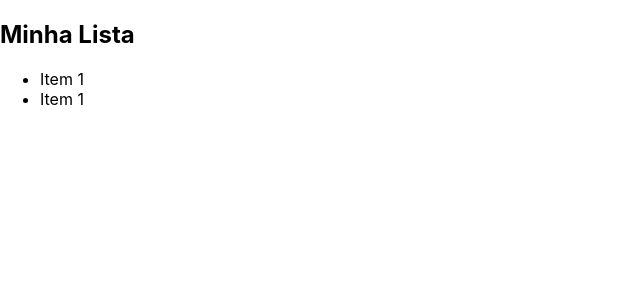
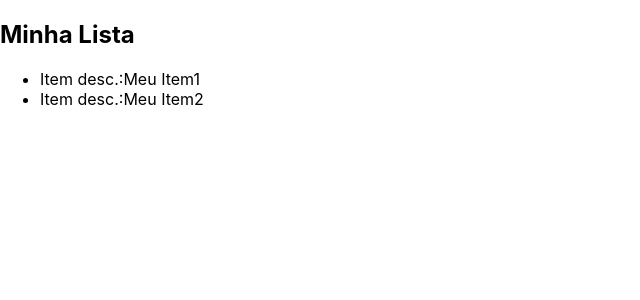
Before and after one commit to leocassiosilva/django-com-react-js, a React (Create React App) app in the folder frontend/: page / in a window 1280 px wide. Shown: the top 300 px of the page, without its empty margins (0-640 px from the left). Built offline with nearby package versions, Linux system fonts and the light colour scheme.

Commit message:
component item

```diff
--- /dev/null
+++ b/frontend/src/components/ItemComponent.js
@@ -0,0 +1,5 @@
+import React from 'react';
+
+export  default function ItemComponent(props){
+    return <li>Item desc.:{props.name}</li>
+}
--- a/frontend/src/components/ListComponent.js
+++ b/frontend/src/components/ListComponent.js
@@ -1,12 +1,13 @@
 import React from 'react';
+import ItemComponent from './ItemComponent';
 
 export  default function ListComponent(){
     return (
        <div>
             <h2>Minha Lista</h2>
             <ul>
-                <li>Item 1</li>
-                <li>Item 1</li>
+                <ItemComponent name={'Meu Item1'}/>
+                <ItemComponent name={'Meu Item2'}/>
             </ul>
        </div>
     );
--- a/frontend/src/index.js
+++ b/frontend/src/index.js
@@ -1,10 +1,9 @@
 import React from 'react';
 import ReactDOM from 'react-dom';
 import './index.css';
-import App from './App';
+/*import App from './App';*/
 import reportWebVitals from './reportWebVitals';
 import ListComponent from './components/ListComponent';
-
 
 ReactDOM.render(
   <React.StrictMode>
```
